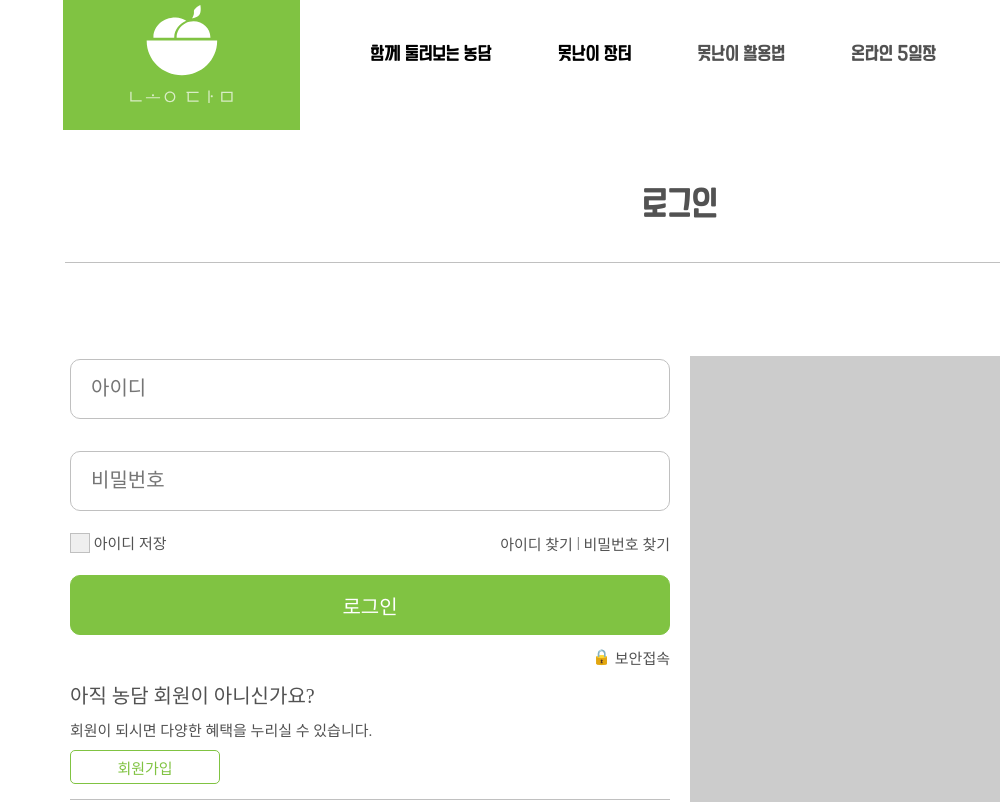
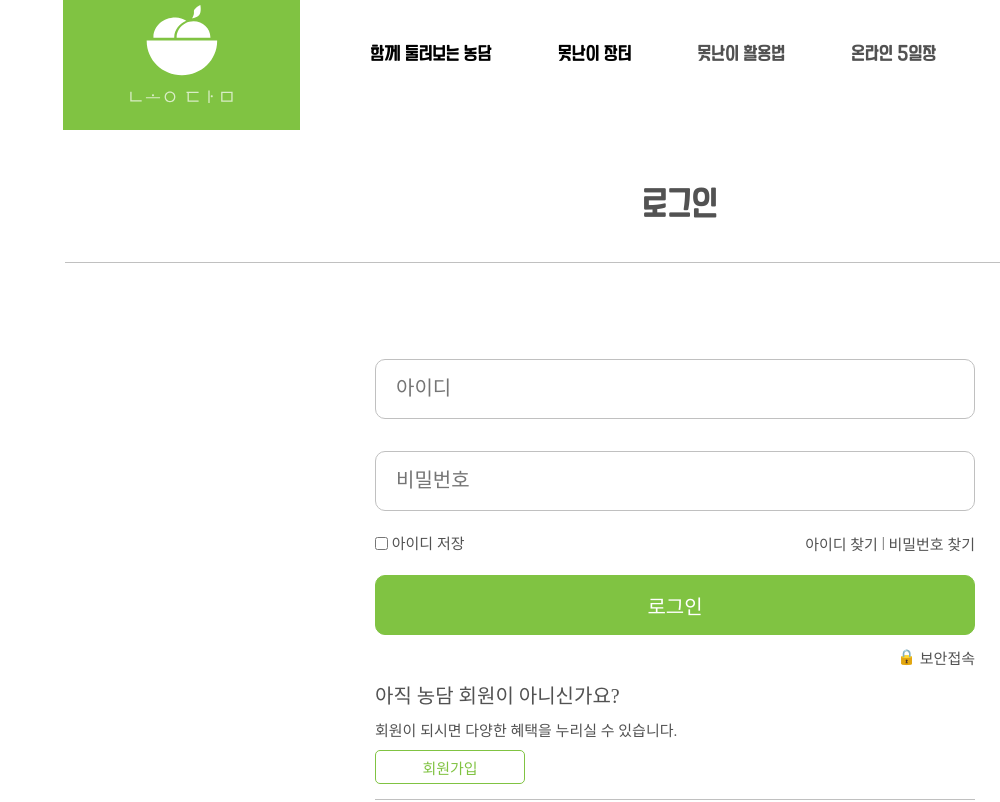
Before and after one commit to dlehdrb128/NongDam_Project, a React (Create React App) app in the folder frontend/: page /login in a window 1280 px wide. Shown: the top 802 px of the page, without its empty margins (280-1280 px from the left). Built offline with nearby package versions, Linux system fonts and the light colour scheme; a web font is replaced by a local one.

Commit message:
버튼 체크박스로 변경, 광고창 삭제

```diff
--- a/frontend/src/Components/Geunsoo/Components/login.js
+++ b/frontend/src/Components/Geunsoo/Components/login.js
@@ -62,23 +62,12 @@ const Login = () => {
     justify-content: center;
     align-items: center;
   `;
-  const Ppl = styled.div`
-    width: 600px;
-    height: 600px;
-    background-color: #ccc;
-    margin-left: 10px;
-  `;
   const LoginMain = styled.div`
     box-sizing: border-box;
     display: flex;
     justify-content: center;
     align-items: center;
     margin: 80px;
-  `;
-  const Button = styled.button`
-    border: 1px solid rgba(192, 192, 192, 1);
-    width: 20px;
-    height: 20px;
   `;
   const P = styled.p`
     color: rgba(82, 82, 82, 1);
@@ -157,7 +146,7 @@ const Login = () => {
   const SNSBox = styled.div`
     width: 600px;
     height: 150px;
-
+    text-align: center;
     text-align: left;
     font-size: 2rem;
     color: rgba(82, 82, 82, 1);
@@ -206,7 +195,8 @@ const Login = () => {
           <LoginBox placeholder="비밀번호"></LoginBox>
           <OprionMenu>
             <IdOption>
-              <Button></Button>
+              <input type="checkbox" id="login"></input>
+              <label for="login"></label>
               <P>&nbsp;아이디 저장</P>
             </IdOption>
             <LoginFind>
@@ -248,7 +238,6 @@ const Login = () => {
             </IconBox>
           </SNSBox>
         </LoginResponse>
-        <Ppl></Ppl>
       </LoginMain>
     </>
   );
```
